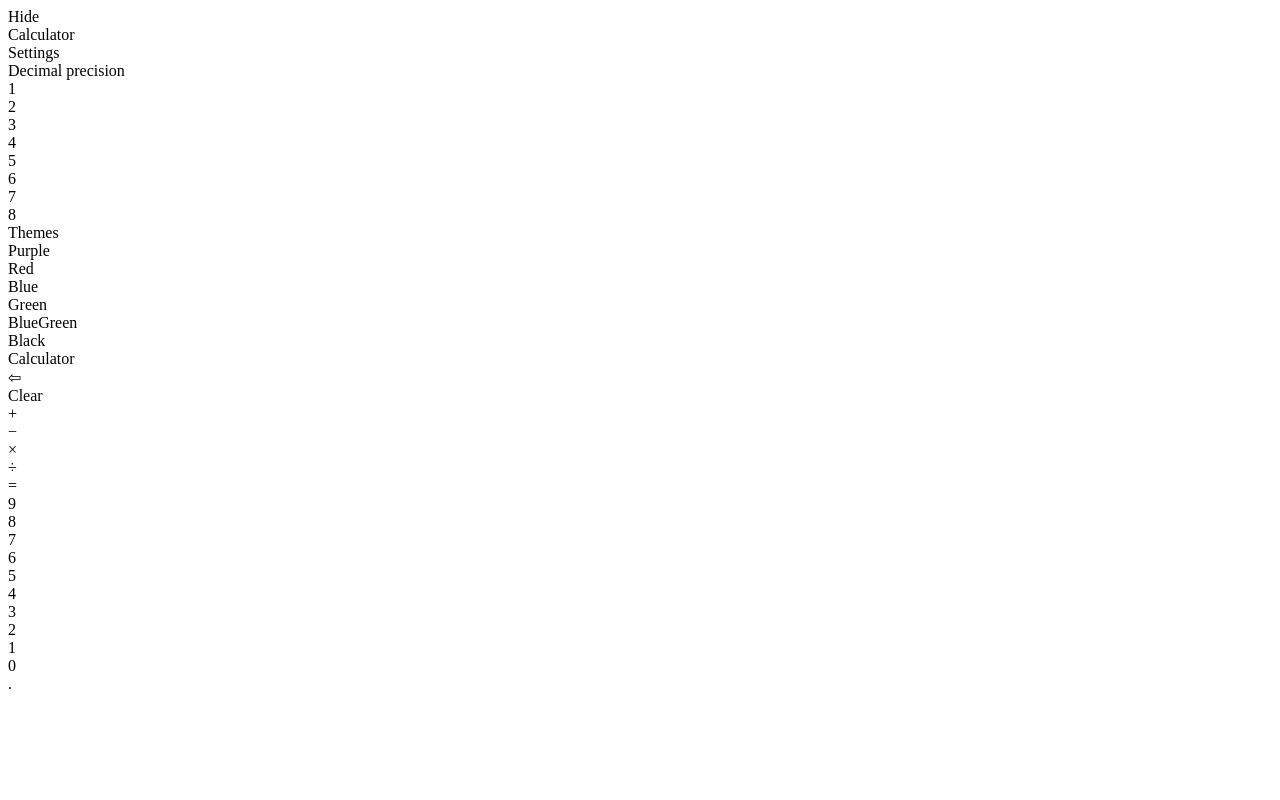
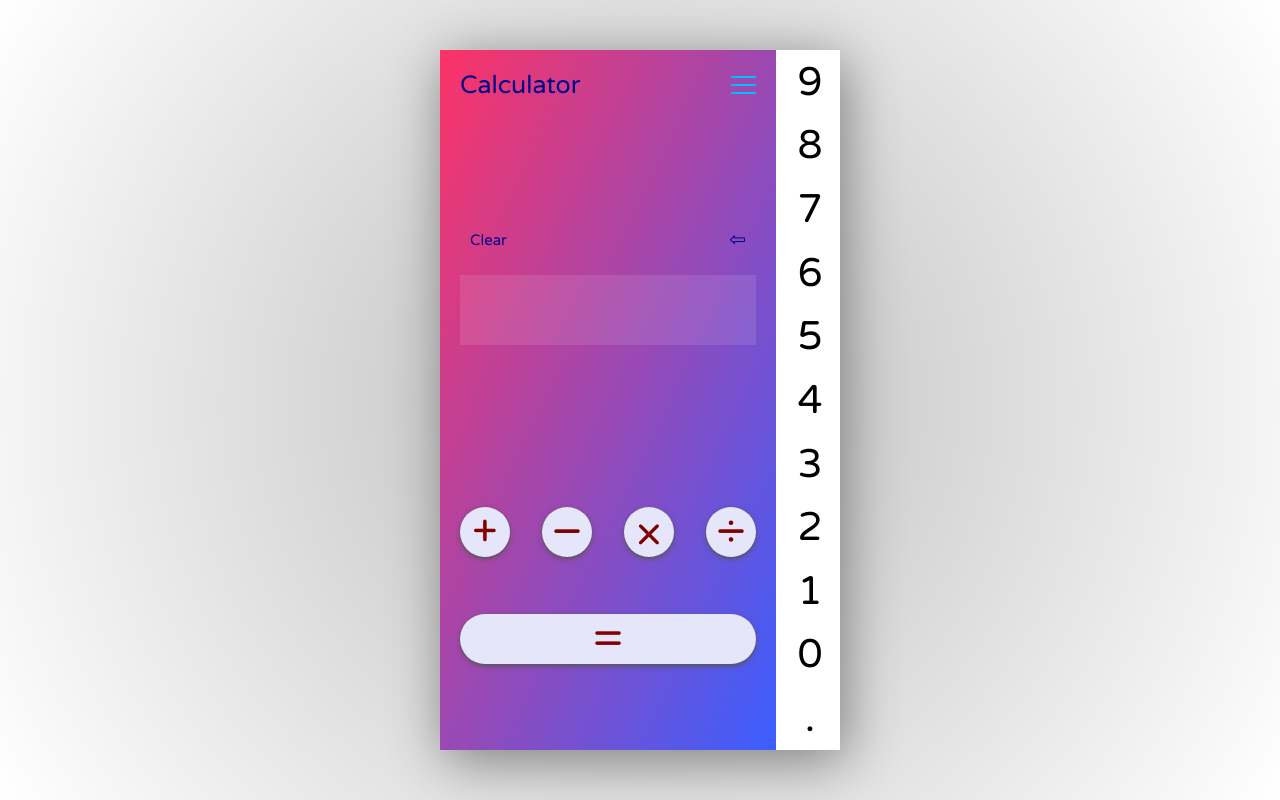
Before and after one commit to Kingbond470/Javascript-Project, a plain HTML site: page Calculator/index.html in a window 1280 px wide. Drawn offline with Linux system fonts and the light colour scheme.

Commit message:
CSS and Html of Calculator

```diff
--- a/Calculator/index.html
+++ b/Calculator/index.html
@@ -5,6 +5,8 @@
 		<meta charset="utf-8">
 		<meta name="description" content="Calculator">
 		<meta name="keywords" content="Calc,Calculator">
+        <style type="text/css" ></style>
+        <link rel="stylesheet" type="text/css" href="style.css">
 		<title>Modern Calculator</title>
 	</head>
 
--- /dev/null
+++ b/Calculator/style.css
@@ -0,0 +1,303 @@
+body * {
+    font-family: 'Varela Round';
+}
+
+html {
+	height: 100%;
+	background: white;
+	background: radial-gradient(circle, #ccc 25%, #fff);
+	background-size: cover;
+}
+
+#base {
+    display: inline-block;
+    position: fixed;
+    top: 0;
+    bottom: 0;
+    left: 0;
+    right: 0;
+    width: 400px;
+    height: 700px;
+    margin: auto;
+    background: white;
+    box-shadow: 5px 10px 50px grey;
+    overflow: auto;
+}
+
+.op:hover {
+    background-color: ghostwhite;
+}
+.op:active {
+    background-color: whitesmoke;
+    box-shadow: 0px 1px 1px #225;
+    transform: translateY(2px);
+}
+
+.num-button:hover {
+    background-color: ghostwhite;
+}
+.num-button:active {
+  background-color: whitesmoke;
+  transform: translateY(2px);
+}
+
+#clear:hover {
+    background-color: rgba(255, 255, 255, 0.1);
+}
+#clear:active {
+    transform: translateY(2px);
+}
+
+#delete:hover {
+    background-color: rgba(255, 255, 255, 0.1);
+}
+#delete:active {
+    transform: translateY(2px);
+}
+
+.precision:hover {
+    background-color: whitesmoke;
+}
+.precision:active {
+    background-color: lightgrey;
+    transform: translateY(2px);
+}
+
+.theme:active {
+    transform: translateY(2px);
+}
+
+#main {
+    color: darkblue;
+    width: 84%;
+    height: inherit;
+    float: left;
+    background: linear-gradient(to bottom right, #FC3366, #3A5EFF);
+    margin-right: -4px;
+    display: flex;
+    flex-direction: column;
+}
+
+#num {
+    width: 15%;
+    height: inherit;
+    float: right;
+    display: flex;
+    flex-direction: column;
+    align-items: center;
+    justify-content: space-around;
+}
+
+.num-button {
+    font-size: 40px;
+    color: black;
+    height: 50px;
+    width: 50px;
+    line-height: 50px;
+    text-align: center;
+    vertical-align: middle;
+    border-radius: 30px;
+}
+
+.container {
+    padding-top: 20px;
+    padding-bottom: 20px;
+    padding-left: 20px;
+    padding-right: 20px;
+}
+
+#header {
+    flex-grow: 4;
+}
+
+#name {
+    font-size: 25px;
+    float: left;
+}
+
+#menu {
+    float: right;
+    cursor: pointer;
+}
+
+#menu:active {
+    transform: translateY(1px);
+}
+
+.bar1, .bar2, .bar3 {
+    width: 25px;
+    height: 2px;
+    background-color: deepskyblue;
+    margin: 6px 0;
+    transition: 0.4s;
+    border-radius: 50px;
+}
+
+#clear-container {
+    padding-top: 0px;
+    padding-bottom: 0px;
+    flex-grow: 0;
+}
+
+#clear {
+    height: 30px;
+    text-align: center;
+    line-height: 30px;
+    font-size: 15px;
+    float: left;
+    padding-left: 10px;
+    padding-right: 10px;
+    border-radius: 5px;
+}
+
+#delete {
+    height: 30px;
+    text-align: center;
+    line-height: 30px;
+    font-size: 20px;
+    float: right;
+    padding-left: 10px;
+    padding-right: 10px;
+    border-radius: 5px;
+}
+
+#result-container {
+    flex-grow: 5;
+}
+
+#result {
+    font-size: 60px;
+    text-align: right;
+    overflow-x: scroll;
+    overflow-y: hidden;
+    width: inherit;
+    height: 70px;
+    position: relative;
+    background-color: rgba(255, 255, 255, 0.1);
+    color: white;
+}
+
+#op-container {
+    display: flex;
+    flex-direction: row;
+    justify-content: space-between;
+    padding-bottom: 10px;
+    padding-top: 10px;
+    flex-grow: 1;
+}
+
+.op {
+    text-align: center;
+    vertical-align: middle;
+    height: 50px;
+    width: 50px;
+    line-height: 50px;
+    background: lavender;
+    color: maroon;
+    font-size: 45px;
+    border-radius: 30px;
+    box-shadow: 0px 2px 5px #555;
+}
+
+#eq-container {
+    padding-bottom: 60px;
+    flex-grow: 1;
+}
+
+#equal {
+    width: auto;
+    text-align: center;
+    vertical-align: middle;
+    line-height: 50px;
+}
+
+.noselect {
+    -webkit-touch-callout: none; /* iOS Safari */
+    -webkit-user-select: none; /* Safari */
+    -khtml-user-select: none; /* Konqueror HTML */
+    -moz-user-select: none; /* Firefox */
+    -ms-user-select: none; /* Internet Explorer/Edge */
+    user-select: none; /* Non-prefixed version, currently supported by Chrome and Opera */
+}
+
+.sidebar {
+    background-color: white;
+    color: grey;
+    position: fixed;
+    top: 0px;
+    right: -300px;
+    width: 250px;
+    height: 100%;
+    padding: 25px;
+    z-index: 1;
+    transition: right 0.5s ease;
+    display: flex;
+    flex-direction: column;
+}
+
+.sidebar-show {
+    right: 0px;
+    box-shadow: -25px 0px 400px black;
+}
+
+#sb-header {
+    flex-grow: 2;
+}
+
+#hide {
+    float: right;
+}
+
+#sb-title {
+    flex-grow: 2;
+}
+
+#sb-name {
+    font-size: 20px;
+}
+
+#sb-setting {
+    font-size: 50px;
+    color: dimgrey;
+    font-weight: bolder;
+}
+
+#decimal-box {
+    flex-grow: 1;
+}
+
+#precision {
+    display: flex;
+    flex-direction: row;
+    justify-content: space-between;
+}
+
+#precision-title {
+    font-size: 25px;
+    font-weight: bold;
+    padding-bottom: 10px;
+}
+
+.precision {
+    width: 25px;
+    height: 25px;
+    line-height: 25px;
+    vertical-align: middle;
+    text-align: center;
+    border-radius: 25px;
+}
+
+#theme-box {
+    flex-grow: 15;
+}
+
+#theme-title {
+    font-size: 25px;
+    font-weight: bold;
+    padding-bottom: 10px;
+}
+
+.theme {
+    padding-left: 20px;
+    margin: 10px;
+}
```
